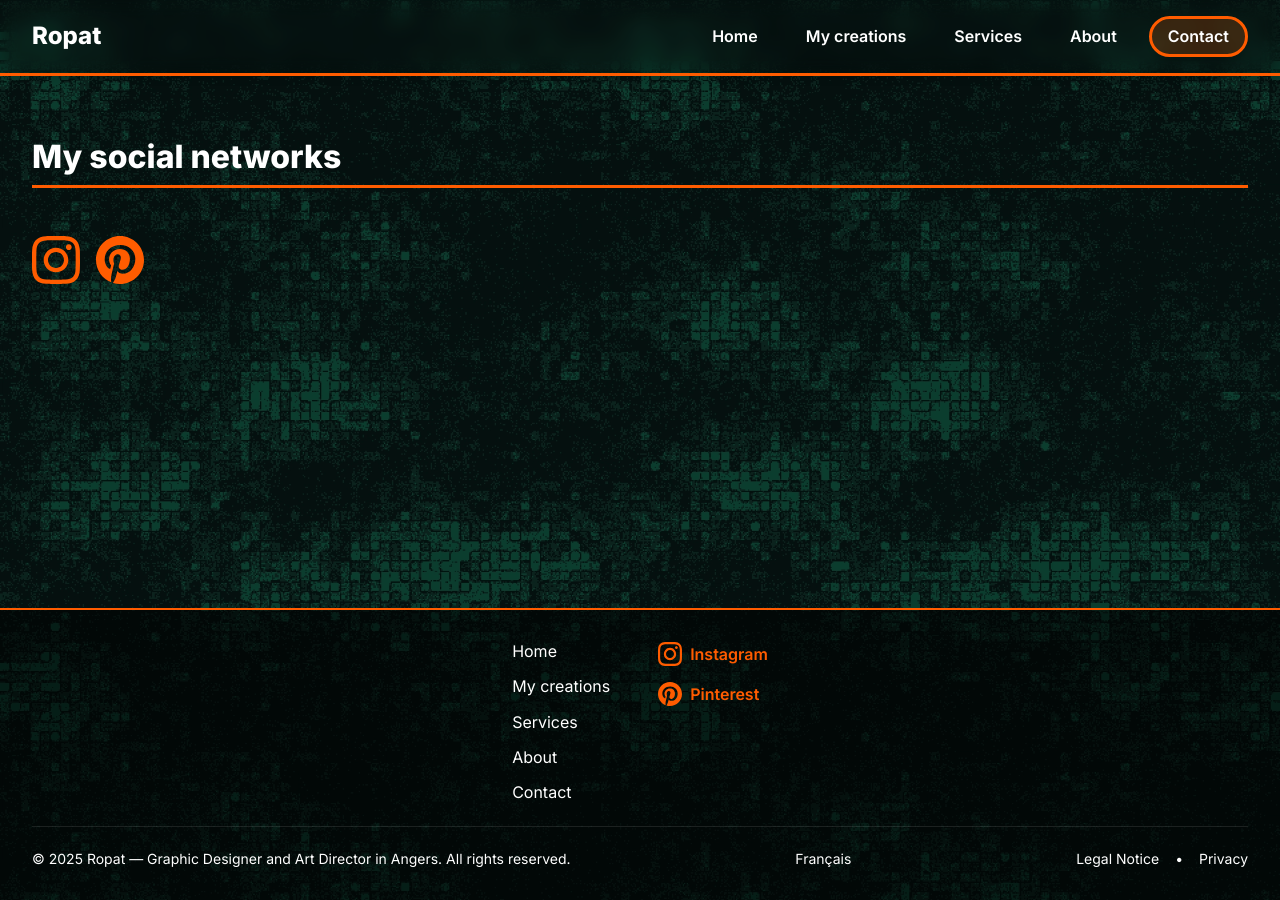
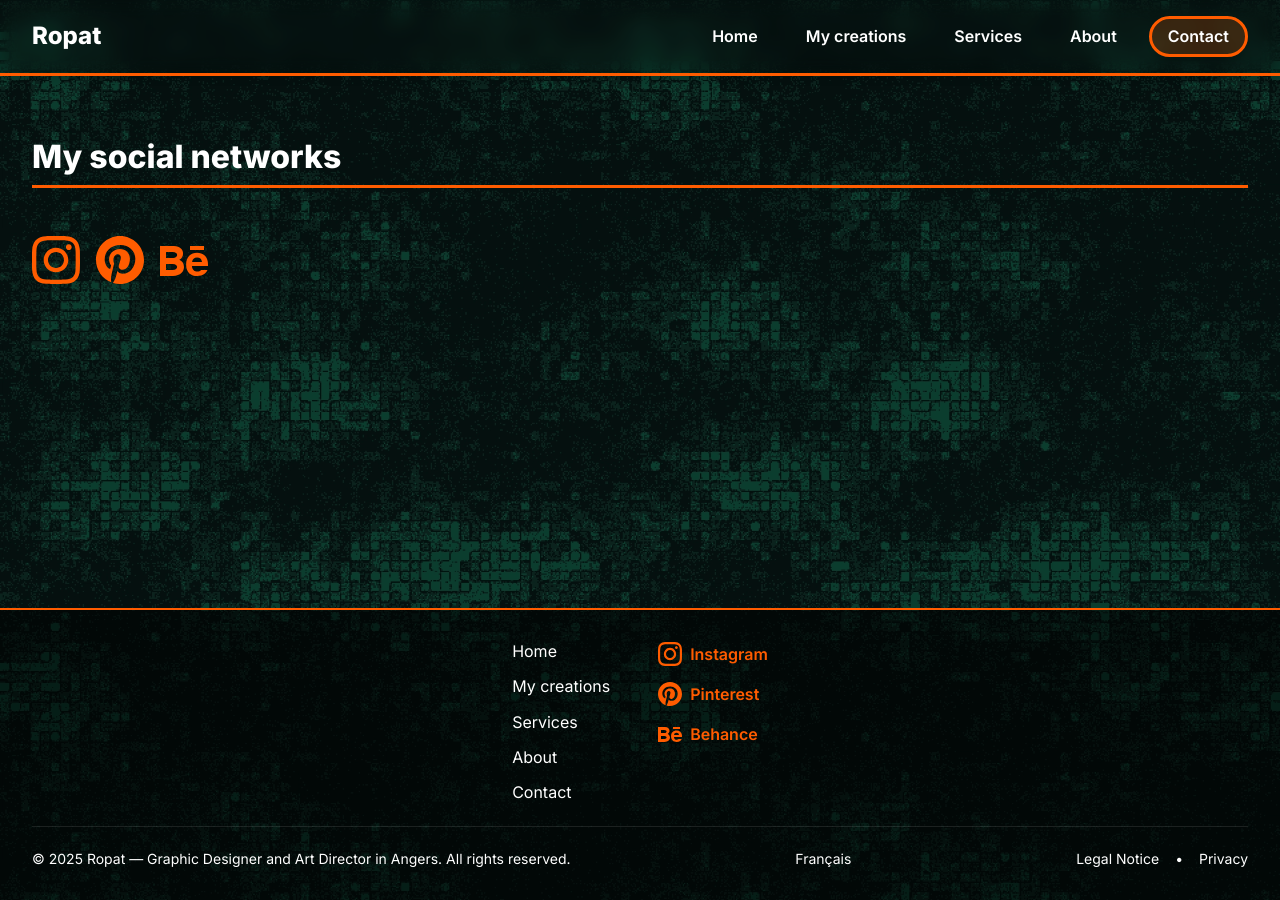
Before and after one commit to 7Nautilus/ropat-portfolio, a Jekyll site: the page built from en/contact.html, in a window 1280 px wide and 900 px high, scrolled down 368 px. Built offline with Jekyll 4.4.1, drawn with Linux system fonts in a browser that asks for light colours.

Commit message:
behance added

```diff
--- a/_includes/footer.html
+++ b/_includes/footer.html
@@ -34,6 +34,14 @@
           </svg>
           <span>Pinterest</span>
         </a></div>
+        <!-- Behance -->
+        <div><a href="https://www.behance.net/ropat" class="social-link behance" target="_blank" rel="noopener noreferrer" aria-label="Behance">
+          <!-- Icon Behance -->
+          <svg viewBox="0 0 24 24" fill="currentColor" class="social-icon" alt="Behance">
+            <path d="M22 7h-7v-2h7v2zm1.726 10c-.442 1.297-2.029 3-5.101 3-3.074 0-5.564-1.729-5.564-5.675 0-3.91 2.325-5.92 5.466-5.92 3.082 0 4.964 1.782 5.375 4.426.078.506.109 1.188.095 2.14h-8.027c.13 3.211 3.483 3.312 4.588 2.029h3.168zm-7.686-4h4.965c-.105-1.547-1.136-2.219-2.477-2.219-1.466 0-2.277.768-2.488 2.219zm-9.574 6.988h-6.466v-14.967h6.953c5.476.081 5.58 5.444 2.72 6.906 3.461 1.26 3.577 8.061-3.207 8.061zm-3.466-8.988h3.584c2.508 0 2.906-3-.312-3h-3.272v3zm3.391 3h-3.391v3.016h3.341c3.055 0 2.868-3.016.05-3.016z"/>
+          </svg>
+          <span>Behance</span>
+        </a></div>
       </div>
     </div>
   <!-- Footer Bottom -->
--- a/_includes/schema-org.html
+++ b/_includes/schema-org.html
@@ -20,6 +20,7 @@ CONFIGURATION CENTRALISÉE
 {% comment %} Réseaux sociaux {% endcomment %}
 {% assign social_instagram = site.social.instagram | default: "https://www.instagram.com/9.ropat/" %}
 {% assign social_pinterest = site.social.pinterest | default: "https://fr.pinterest.com/9ropat/" %}
+{% assign social_behance = site.social.behance | default: "https://www.behance.net/ropat" %}
 {% comment %} Price range {% endcomment %}
 {% assign price_range = site.business.price_range | default: "€€" %}
 {% comment %} Email {% endcomment %}
@@ -90,7 +91,8 @@ GÉNÉRATION DU SCHEMA.ORG
       ],
       "sameAs": [
         "{{ social_instagram }}",
-        "{{ social_pinterest }}"
+        "{{ social_pinterest }}",
+        "{{ social_behance }}"
       ]
     },
     {% if is_article %}
--- a/_includes/schema.html
+++ b/_includes/schema.html
@@ -45,7 +45,8 @@
         },
         "sameAs": [
           "https://www.instagram.com/9.ropat/",
-          "https://fr.pinterest.com/9ropat/"
+          "https://fr.pinterest.com/9ropat/",
+          "https://www.behance.net/ropat"
         ]
       },
 
--- a/en/contact.html
+++ b/en/contact.html
@@ -39,6 +39,13 @@ og_url: "https://ropat.art/en/contact.html"
           <path d="M12 0C5.373 0 0 5.372 0 12c0 5.084 3.163 9.426 7.627 11.174-.105-.949-.2-2.405.042-3.441.218-.937 1.407-5.965 1.407-5.965s-.359-.719-.359-1.782c0-1.668.967-2.914 2.171-2.914 1.023 0 1.518.769 1.518 1.69 0 1.029-.655 2.568-.994 3.995-.283 1.194.599 2.169 1.777 2.169 2.133 0 3.772-2.249 3.772-5.495 0-2.873-2.064-4.882-5.012-4.882-3.414 0-5.418 2.561-5.418 5.207 0 1.031.397 2.138.893 2.738.098.119.112.224.083.345l-.333 1.36c-.053.22-.174.267-.402.161-1.499-.698-2.436-2.889-2.436-4.649 0-3.785 2.75-7.262 7.929-7.262 4.163 0 7.398 2.967 7.398 6.931 0 4.136-2.607 7.464-6.227 7.464-1.216 0-2.359-.631-2.75-1.378l-.748 2.853c-.271 1.043-1.002 2.35-1.492 3.146C9.57 23.812 10.763 24 12 24c6.627 0 12-5.373 12-12 0-6.628-5.373-12-12-12z"/>
         </svg>
       </a>
+      <!-- Behance -->
+      <a href="https://www.behance.net/ropat" class="social-link behance" target="_blank" rel="noopener noreferrer" aria-label="Behance">
+        <!-- Icon Behance -->
+        <svg viewBox="0 0 24 24" fill="currentColor" class="social-icon" alt="Behance">
+          <path d="M22 7h-7v-2h7v2zm1.726 10c-.442 1.297-2.029 3-5.101 3-3.074 0-5.564-1.729-5.564-5.675 0-3.91 2.325-5.92 5.466-5.92 3.082 0 4.964 1.782 5.375 4.426.078.506.109 1.188.095 2.14h-8.027c.13 3.211 3.483 3.312 4.588 2.029h3.168zm-7.686-4h4.965c-.105-1.547-1.136-2.219-2.477-2.219-1.466 0-2.277.768-2.488 2.219zm-9.574 6.988h-6.466v-14.967h6.953c5.476.081 5.58 5.444 2.72 6.906 3.461 1.26 3.577 8.061-3.207 8.061zm-3.466-8.988h3.584c2.508 0 2.906-3-.312-3h-3.272v3zm3.391 3h-3.391v3.016h3.341c3.055 0 2.868-3.016.05-3.016z"/>
+        </svg>
+      </a>
     </div>
   </section>
 </main>
```
Also changed, not shown: fr/contact.html (+7 -0 lines).
